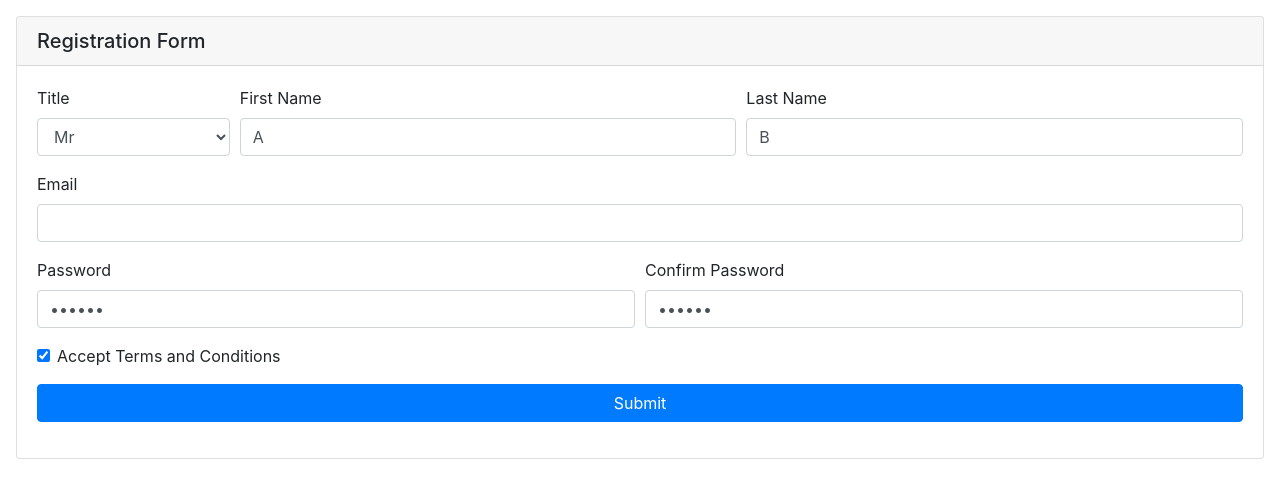
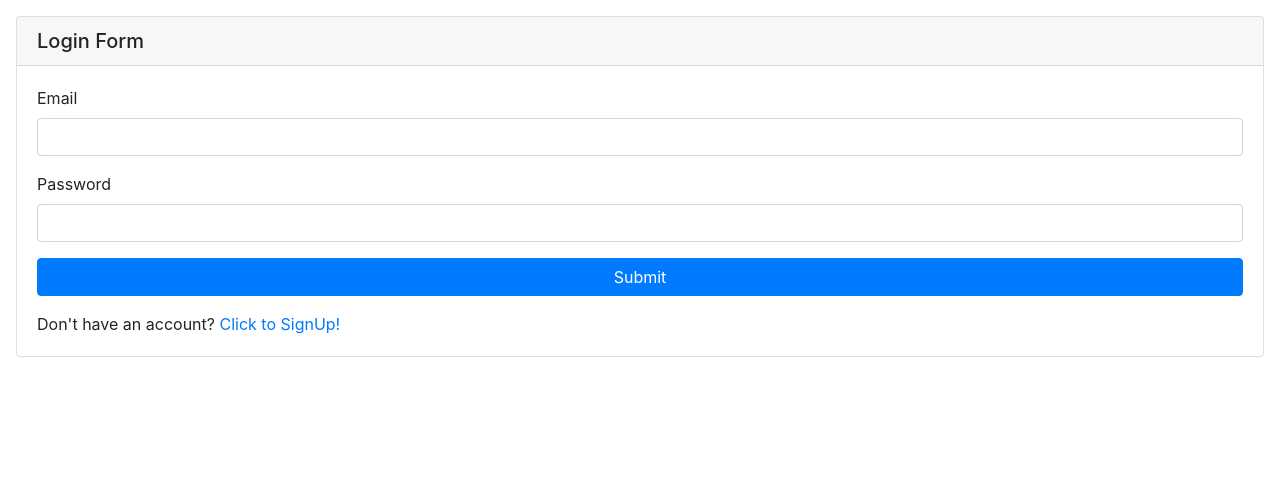
Before and after one commit to Hasnanivishal/react-project, a React (Create React App) app: page /login in a window 1280 px wide. Shown: the top 498 px of the page. Built offline with nearby package versions, Linux system fonts and the light colour scheme; no server answers.

Commit message:
Added Routing, Login Page.

```diff
--- a/package.json
+++ b/package.json
@@ -12,6 +12,7 @@
     "json-server": "^0.16.3",
     "react": "^17.0.2",
     "react-dom": "^17.0.2",
+    "react-router-dom": "^5.2.0",
     "react-scripts": "4.0.3",
     "web-vitals": "^1.1.2",
     "yup": "^0.32.9"
--- a/src/App.js
+++ b/src/App.js
@@ -2,9 +2,18 @@ import logo from './logo.svg';
 import './App.css';
 import Resgistration from './registration/Registration';
 import Register from './formik/Register';
+import { BrowserRouter as Router, Route, Switch } from 'react-router-dom';
+import Login from './formik/Login';
 
 function App() {
   return (
+    <Router>
+      <Switch>
+        <Route exact path="/" component={Register}/>
+        <Route exact path="/register" component={Resgistration}/>
+        <Route exact path="/login" component={Login}/>
+      </Switch>
+    </Router>
     // <div className="App">
     //   <header className="App-header">
     //     <img src={logo} className="App-logo" alt="logo" />
@@ -12,7 +21,6 @@ function App() {
 
     //   </header>
     // </div>
-    <Register />
   );
 }
 
--- a/src/api-service/axios-config.js
+++ b/src/api-service/axios-config.js
@@ -6,8 +6,22 @@ export const register = async (data) => {
   return res.data;
 };
 
-//Register
+//Login
+export const login = async (data) => {
+  let res = await getAll();
+  let user = res.filter(f=> f.email === data.email && f.password === data.password);
+  return user.length > 0;
+}
+
+//Get All Users
 export const getAll = async () => {
   let res = await instance.get(`users`);
   return res.data;
 };
+
+// Email Validation
+export const validateEmail = async (email) => {
+  let res = await getAll();
+  let user = res.filter(f=> f.email === email);
+  return user.length > 0 ? false: true;
+}
--- /dev/null
+++ b/src/formik/Login.js
@@ -0,0 +1,69 @@
+import { useFormik } from "formik";
+import { Link , Redirect} from "react-router-dom";
+import * as Yup from "yup";
+import { login } from "../api-service/axios-config";
+
+// Formik for Functional Component
+function Login(props) {
+
+    const formik = useFormik({
+            initialValues: {
+                email: '',
+                password: ''
+            },
+            validationSchema: Yup.object({
+                email: Yup.string().email('Invalid email address').required('Required'),
+                password: Yup.string().min(3, 'Password must be at least 3 characters').required('Required')
+            }),
+            onSubmit: async (values, {setSubmitting}) => {
+                let res = await login(values);
+                setSubmitting(false);
+                if (res) {
+                    props.history.push("/");
+                }
+            }
+    });
+
+    return (
+        <div className="card m-3">
+            <h5 className="card-header">Login Form</h5>
+                <div className="card-body">
+                    <form onSubmit={formik.handleSubmit}>
+                            <div className="form-group">
+                                <label htmlFor="email">Email</label>
+                                <input id="email" type="text" {...formik.getFieldProps('email')}
+                                className={'form-control' + (formik.errors.email && formik.touched.email ? ' is-invalid' : '')} />
+                                { formik.touched.email && formik.errors.email ?
+                                    (
+                                        <div className="invalid-feedback">{formik.errors.email}</div>
+                                    ) : null
+                                }
+                            </div>
+                            <div className="form-group">
+                                <label htmlFor="password">Password</label>
+                                <input id="password" type="password" {...formik.getFieldProps('password')}
+                                className={'form-control' + (formik.errors.password && formik.touched.password ? ' is-invalid' : '')} />
+                                { formik.touched.password && formik.errors.password ?
+                                    (
+                                        <div className="invalid-feedback">{formik.errors.password}</div>
+                                    ) : null
+                                }
+                            </div>
+                            <div className="form-group">
+                                    <button
+                                    type="submit"
+                                    className="btn btn-primary btn-block"
+                                    disabled={formik.isSubmitting}
+                                    >
+                                    {formik.isSubmitting ? "Please wait..." : "Submit"}
+                                    </button>
+                            </div>
+                            <div>
+                                    Don't have an account?<Link to="/"> Click to SignUp!</Link>
+                            </div>
+                    </form>
+                </div>
+        </div>)
+}
+
+export default Login;
--- a/src/formik/Register.js
+++ b/src/formik/Register.js
@@ -1,18 +1,11 @@
 import { Component } from "react";
 import { Formik, Field, Form, ErrorMessage } from "formik";
-import { register, getAll } from "../api-service/axios-config";
+import { register, validateEmail } from "../api-service/axios-config";
 import * as Yup from 'yup';
+import { Link } from 'react-router-dom';
 
-// - API call linking for both register ::: Done
-// - Routing for login and register page ::: Working
-// - Login Page Creation with useFormik approach & API integration
-
-// Registration Page using Formik
+// Formik using Class component
 class Register extends Component {
-
-    componentDidMount() {
-        getAll();
-    }
     render() {
         return (
             <div className="card m-3">
@@ -20,13 +13,13 @@ class Register extends Component {
                 <div className="card-body">
                     <Formik
                         initialValues={{
-                            title: 'Mr',
-                            firstName: 'A',
-                            lastName: 'B',
+                            title: '',
+                            firstName: '',
+                            lastName: '',
                             email: '',
-                            password: '123456',
-                            confirmPassword: '123456',
-                            acceptTerms: true
+                            password: '',
+                            confirmPassword: '',
+                            acceptTerms: false
                         }}
                         validationSchema={Yup.object().shape({
                             title: Yup.string()
@@ -42,13 +35,14 @@ class Register extends Component {
                                 // async validation
                                 function(value){
                                     return new Promise((resolve, reject) => {
-                                    setTimeout(()=> {
-                                        resolve(true)
-                                    })
+                                        validateEmail(value).then((res) => {
+                                            console.log(res);
+                                            resolve(res);
+                                        });
                                 })}
                             ),
                             password: Yup.string()
-                                .min(6, 'Password must be at least 6 characters')
+                                .min(3, 'Password must be at least 3 characters')
                                 .required('Password is required'),
                             confirmPassword: Yup.string()
                                 .oneOf([Yup.ref('password'), null], 'Passwords must match')
@@ -58,8 +52,8 @@ class Register extends Component {
                         })}
                         onSubmit={async (fields, { setSubmitting }) => {
                             const response = await register(fields);
-                            console.log(response);
                             setSubmitting(false);
+                            this.props.history.push("/login");
                         }}
                      >
                         {({ errors, touched, isSubmitting }) => (
@@ -118,6 +112,9 @@ class Register extends Component {
                                     {isSubmitting ? "Please wait..." : "Submit"}
                                     </button>
                                 </div>
+                                <div>
+                                    Already having an Account?<Link to="/login"> Click to login</Link>
+                                </div>
                             </Form>
                         )}
                     </Formik>
```
Also changed, not shown: 1 other file (tests, documents, lock files or other folders).
